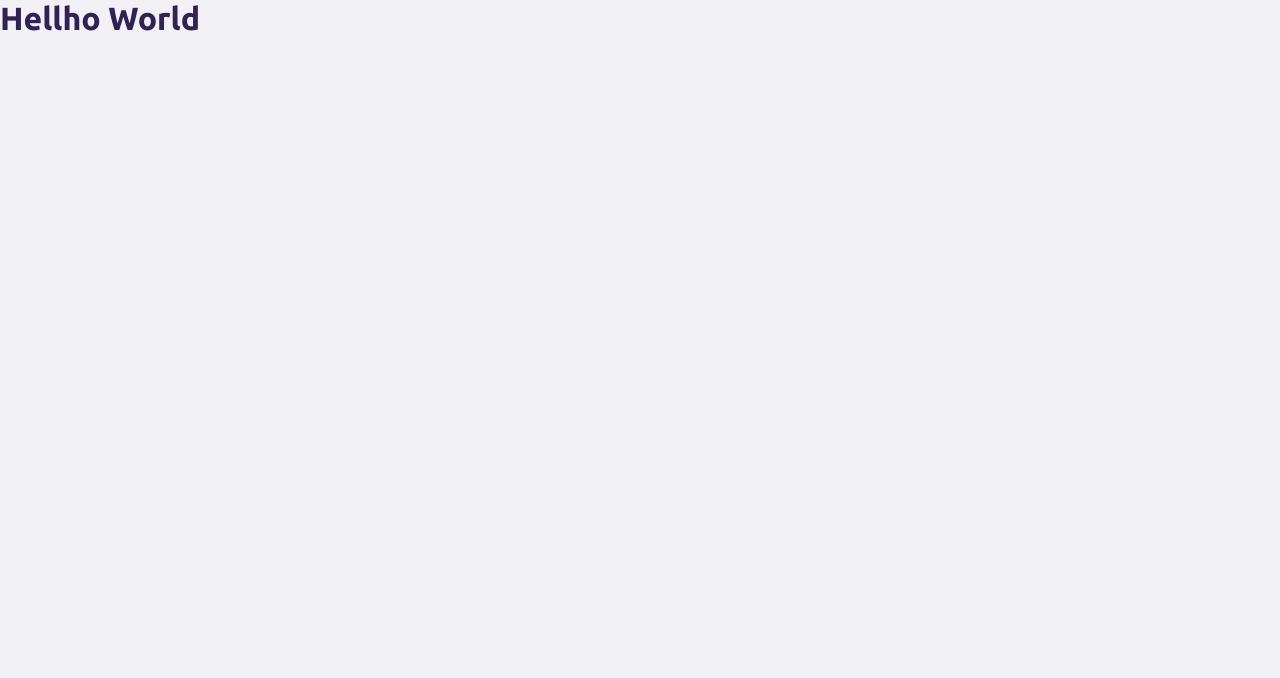
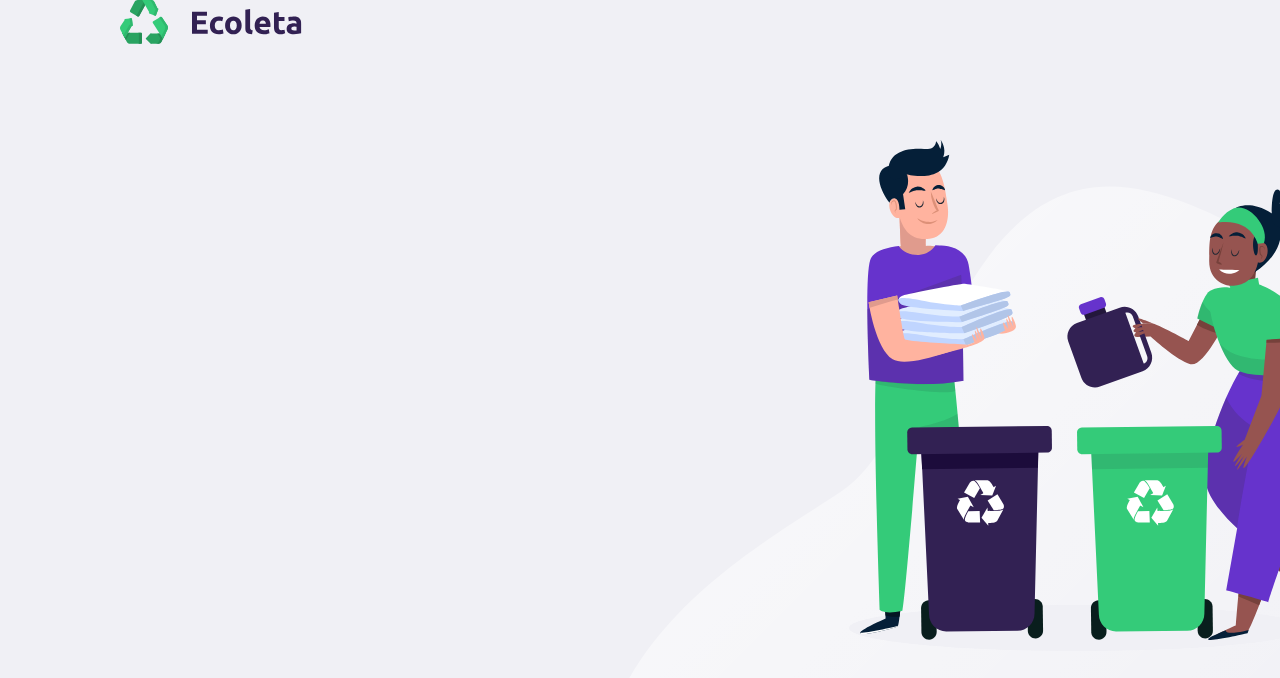
Before and after one commit to eduardocarvalhojunior/Ecoleta_React_API, a React (Create React App) app: page / in a window 1280 px wide. Shown: the top 678 px of the page. Built offline with nearby package versions, Linux system fonts and the light colour scheme.

Commit message:
inserindo imagens da home

```diff
--- a/src/pages/Home/index.tsx
+++ b/src/pages/Home/index.tsx
@@ -1,8 +1,17 @@
 import React from 'react';
+
+import './styles.css';
+
+import logo from '../../assets/logo.svg';
 
 const Home = () => {
     return (
-        <h1>Hellho World</h1>
+       <div id="page-home">
+           <div className="content">
+               <img src={logo} alt="Ecoleta" />
+           </div>
+
+       </div>
     )
 }
 
```
